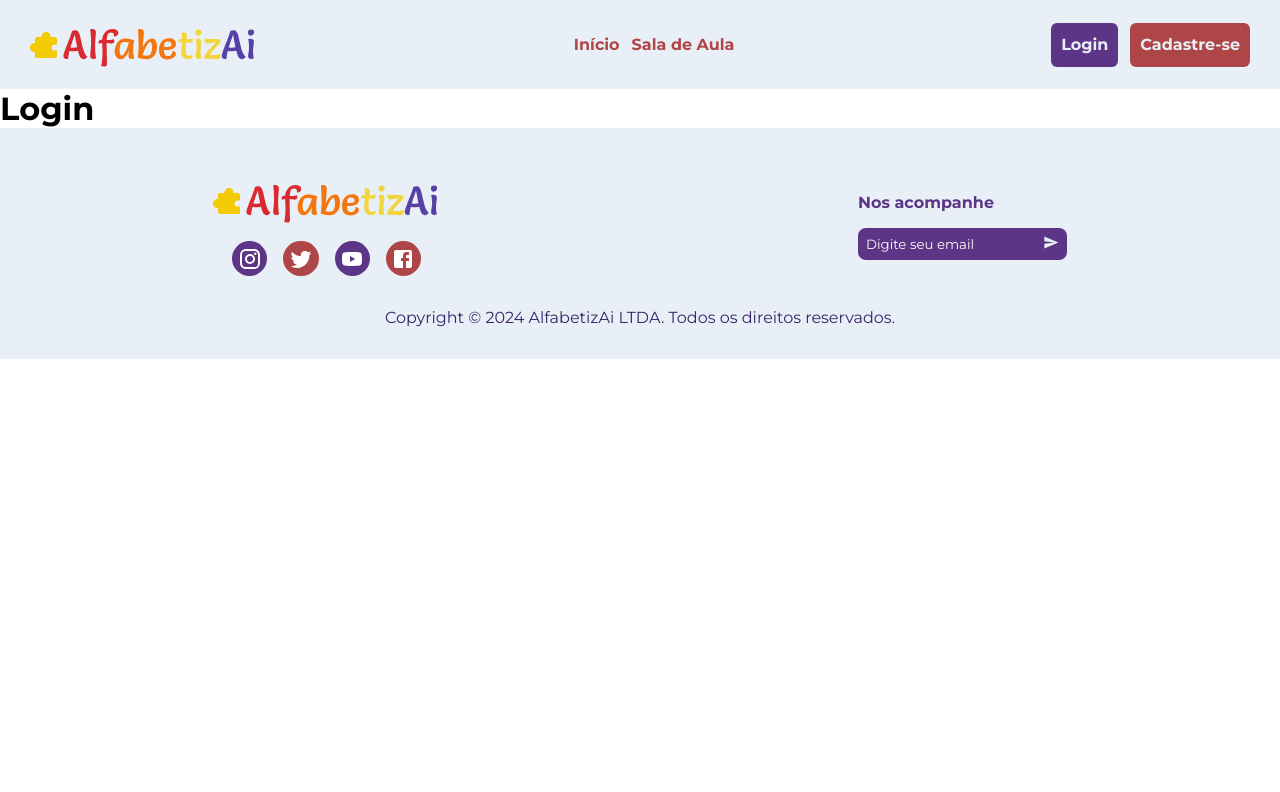
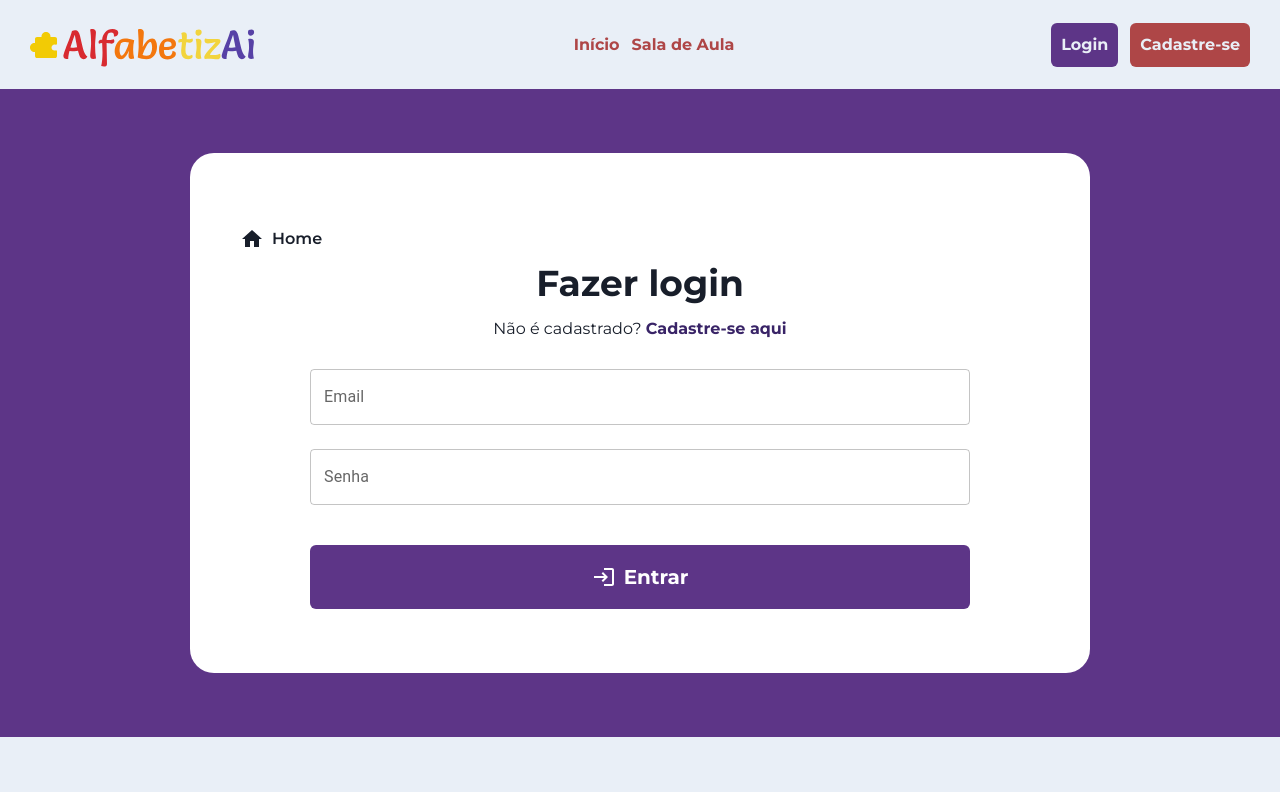
Before and after one commit to andr3felipe/alfabetizAi-react, a React (Vite) app: page /login in a window 1280 px wide. Shown: the top 792 px of the page. Built offline with nearby package versions, Linux system fonts and the light colour scheme.

Commit message:
feat: building login page

```diff
--- /dev/null
+++ b/src/db/db.json
@@ -0,0 +1,3 @@
+{
+  "usuarios": []
+}
--- a/src/pages/app/Login/index.tsx
+++ b/src/pages/app/Login/index.tsx
@@ -1,7 +1,145 @@
+import * as yup from 'yup';
+import { yupResolver } from '@hookform/resolvers/yup';
+import { useForm } from 'react-hook-form';
+import axios from 'axios';
+import { Home, Login as LoginIcon } from '@mui/icons-material';
+import { useState } from 'react';
+
+import * as S from './styles';
+import NavButton from '../../../components/NavButton';
+import { Alert, Snackbar } from '@mui/material';
+import { useNavigate } from 'react-router-dom';
+
+interface FormData {
+  email: string;
+  senha: string;
+}
+
+interface User {
+  id: number;
+  nome: string;
+  sobrenome: string;
+  telefone: string;
+  email: string;
+  data_nascimento: string;
+  ativo: boolean;
+  sexo: string;
+  senha: string;
+  cpf: string;
+}
+
+const loginSchema = yup.object().shape({
+  email: yup
+    .string()
+    .email('Digite um e-mail válido')
+    .required('Campo obrigatório'),
+  senha: yup
+    .string()
+    .min(6, 'A senha precisa ter no mínimo 6 carácteres')
+    .max(20, 'A senha precisa ter no máximo 20 carácteres')
+    .required('Campo obrigatório'),
+});
+
 export const Login = () => {
+  const [openSnackbar, setOpenSnackbar] = useState<boolean>(false);
+  const [snackbarMessage, setSnackbarMessage] = useState<string>('');
+  const navigate = useNavigate();
+
+  const {
+    register,
+    handleSubmit,
+    formState: { errors },
+  } = useForm<FormData>({
+    resolver: yupResolver(loginSchema),
+  });
+
+  const onSubmit = async (data: FormData) => {
+    try {
+      const response = await axios.get(`http://localhost:3000/usuarios`);
+
+      const user: User = response.data.find(
+        (user: User) => user.email === data.email,
+      );
+
+      if (user && user.email === data.email && user.senha === data.senha) {
+        navigate('/saladeaula');
+      } else {
+        setSnackbarMessage('Credenciais inválidas');
+        setOpenSnackbar(true);
+      }
+    } catch (error) {
+      setSnackbarMessage(
+        'Erro ao realizar o login. Por favor, tente novamente.',
+      );
+      setOpenSnackbar(true);
+    }
+  };
+
+  const handleCloseSnackbar = () => {
+    setOpenSnackbar(false);
+  };
+
   return (
-    <>
-      <h1>Login</h1>
-    </>
+    <S.Main>
+      <S.Container>
+        <S.Login>
+          <S.BackToHome to="/" backgroundcolor="white" color="blue-dark">
+            <Home style={{ fontSize: '24px' }} />
+            Home
+          </S.BackToHome>
+
+          <S.Title>Fazer login</S.Title>
+
+          <S.RegisterText>
+            Não é cadastrado?{' '}
+            <NavButton
+              to="/cadastro"
+              backgroundcolor="white"
+              color="purple-dark"
+            >
+              Cadastre-se aqui
+            </NavButton>
+          </S.RegisterText>
+
+          <S.LoginForm onSubmit={handleSubmit(onSubmit)}>
+            <S.Input
+              type="text"
+              id="email"
+              label="Email"
+              variant="outlined"
+              {...register('email')}
+            />
+            {errors.email && <p>{errors.email.message}</p>}
+            <S.Input
+              type="password"
+              id="senha"
+              label="Senha"
+              variant="outlined"
+              {...register('senha')}
+            />
+            {errors.senha && <p>{errors.senha.message}</p>}
+            <S.SubmitButton type="submit">
+              <LoginIcon />
+              Entrar
+            </S.SubmitButton>
+          </S.LoginForm>
+          <Snackbar
+            anchorOrigin={{ vertical: 'top', horizontal: 'center' }}
+            open={openSnackbar}
+            autoHideDuration={3000}
+            onClose={handleCloseSnackbar}
+          >
+            <Alert
+              onClose={handleCloseSnackbar}
+              severity="error"
+              variant="filled"
+              sx={{ width: '100%' }}
+            >
+              {snackbarMessage}
+            </Alert>
+          </Snackbar>
+        </S.Login>
+      </S.Container>
+    </S.Main>
   );
 };
--- /dev/null
+++ b/src/pages/app/Login/styles.ts
@@ -0,0 +1,95 @@
+import styled from 'styled-components';
+import NavButton from '../../../components/NavButton';
+import { Button } from '../../../components/NavButton/styles';
+import { ComponentProps } from 'react';
+import { TextField } from '@mui/material';
+
+interface InputProps extends ComponentProps<typeof TextField> {}
+
+export const Main = styled.main`
+  background-color: ${(props) => props.theme['purple-light']};
+`;
+
+export const Container = styled.main`
+  max-width: 1440px;
+  margin: 0 auto;
+  padding: 4rem 8rem;
+
+  @media (max-width: 768px) {
+    padding: 3rem 2rem;
+  }
+`;
+
+export const Login = styled.div`
+  display: flex;
+  flex-direction: column;
+  margin: 0 auto;
+  background-color: ${(props) => props.theme.white};
+  padding: 4rem 2.5rem;
+  border-radius: 24px;
+  max-width: 900px;
+  text-align: center;
+`;
+
+export const BackToHome = styled(NavButton)`
+  max-width: fit-content;
+  display: flex;
+  gap: 0.5rem;
+  align-items: center;
+  font-weight: 600;
+  transition: all 0.3s;
+
+  &:hover {
+    transform: scale(1.1);
+  }
+`;
+
+export const Title = styled.h2`
+  font-size: 2.25rem;
+  font-weight: 700;
+  color: ${(props) => props.theme['blue-dark']};
+  margin-bottom: 0.75rem;
+`;
+
+export const RegisterText = styled.span`
+  color: ${(props) => props.theme['blue-dark']};
+  margin-bottom: 1.75rem;
+
+  ${Button} {
+    padding: 0;
+    display: inline-block;
+    width: fit-content;
+  }
+`;
+
+export const LoginForm = styled.form`
+  display: flex;
+  flex-direction: column;
+  gap: 1.5rem;
+  padding: 0 5rem;
+`;
+
+export const Input = styled(TextField)<InputProps>`
+  width: 100%;
+`;
+
+export const SubmitButton = styled.button`
+  cursor: pointer;
+  border: none;
+  border-radius: 6px;
+  padding: 20px 0;
+  background-color: ${(props) => props.theme['purple-light']};
+  color: ${(props) => props.theme.white};
+  font-size: 20px;
+  font-weight: 700;
+  display: flex;
+  justify-content: center;
+  align-items: center;
+  margin-top: 16px;
+  gap: 0.5rem;
+  transition: all 0.3s;
+
+  &:hover {
+    opacity: 0.8;
+  }
+`;
```
Also changed, not shown: package.json (+8 -2 lines), 1 other file (tests, documents, lock files or other folders).
